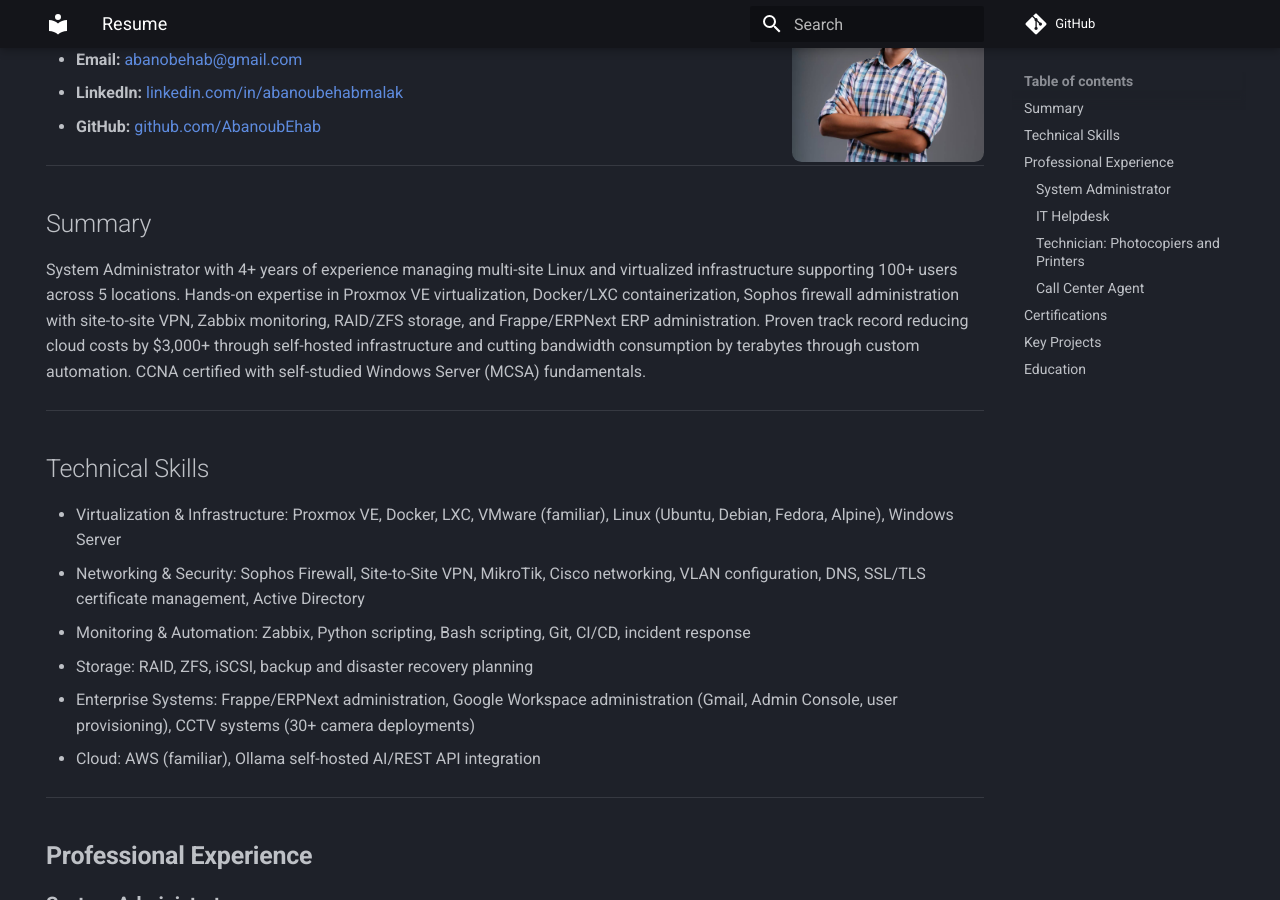
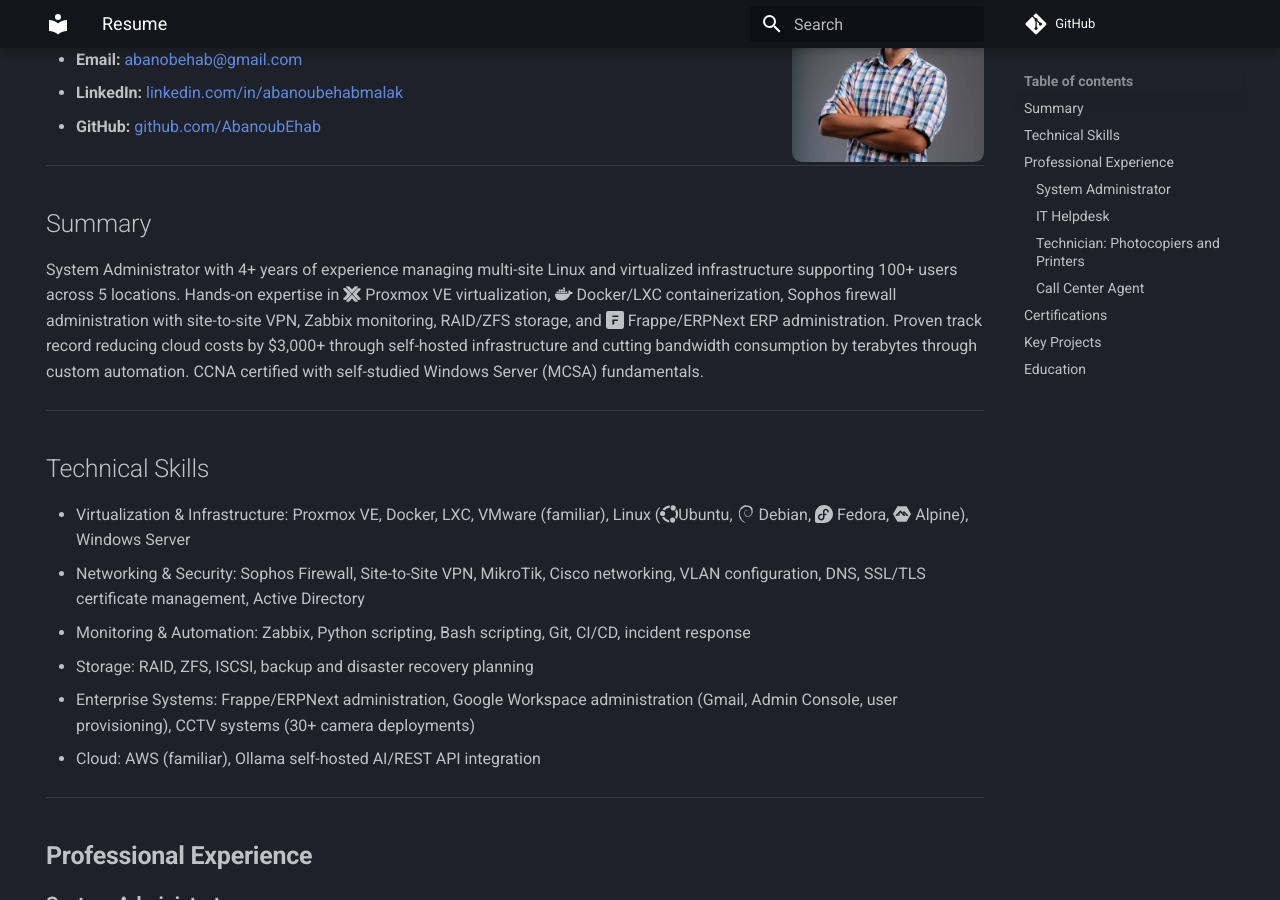
Before and after one commit to AbanoubEhab/AbanoubEhab.github.io, an MkDocs documentation site: the page built from docs/index.md, in a window 1280 px wide and 900 px high, scrolled down 256 px. Built offline with MkDocs 1.6.1 and Material for MkDocs 9.7.7, drawn with Linux system fonts in a browser that asks for light colours; comment, search, counter and statistics services are not loaded; some of the changed lines change nothing that is shown.

Commit message:
add icons

```diff
--- a/docs/index.md
+++ b/docs/index.md
@@ -18,9 +18,9 @@
 ## Summary
 
 System Administrator with 4+ years of experience managing multi-site Linux and virtualized
-infrastructure supporting 100+ users across 5 locations. Hands-on expertise in Proxmox VE
-virtualization, Docker/LXC containerization, Sophos firewall administration with site-to-site VPN,
-Zabbix monitoring, RAID/ZFS storage, and Frappe/ERPNext ERP administration. Proven track record
+infrastructure supporting 100+ users across 5 locations. Hands-on expertise in :simple-proxmox: Proxmox VE
+virtualization, :simple-docker: Docker/LXC containerization, Sophos firewall administration with site-to-site VPN,
+Zabbix monitoring, RAID/ZFS storage, and :simple-frappe: Frappe/ERPNext ERP administration. Proven track record
 reducing cloud costs by $3,000+ through self-hosted infrastructure and cutting bandwidth
 consumption by terabytes through custom automation. CCNA certified with self-studied Windows
 Server (MCSA) fundamentals.
@@ -28,12 +28,12 @@
 ---
 ## Technical Skills
 
-- Virtualization & Infrastructure: Proxmox VE, Docker, LXC, VMware (familiar), Linux (Ubuntu,
-Debian, Fedora, Alpine), Windows Server
+- Virtualization & Infrastructure: Proxmox VE, Docker, LXC, VMware (familiar), Linux (:simple-ubuntu:Ubuntu,
+:simple-debian: Debian, :simple-fedora: Fedora, :simple-alpinelinux: Alpine), Windows Server
 - Networking & Security: Sophos Firewall, Site-to-Site VPN, MikroTik, Cisco networking, VLAN
 configuration, DNS, SSL/TLS certificate management, Active Directory
 - Monitoring & Automation: Zabbix, Python scripting, Bash scripting, Git, CI/CD, incident response
-- Storage: RAID, ZFS, iSCSI, backup and disaster recovery planning
+- Storage: RAID, ZFS, ISCSI, backup and disaster recovery planning
 - Enterprise Systems: Frappe/ERPNext administration, Google Workspace administration (Gmail,
 Admin Console, user provisioning), CCTV systems (30+ camera deployments)
 - Cloud: AWS (familiar), Ollama self-hosted AI/REST API integration
@@ -102,7 +102,19 @@
 * Led cross-functional teams of 80+ people delivering network and systems infrastructure for
 large-scale live events:
 
-  * [Esports Summit(ESS)](https://www.linkedin.com/posts/abanoubehabmalak_esports-networking-infrastructure-activity-7392174317037506560-PRPq), [Red Bull Login](https://www.linkedin.com/posts/abanoubehabmalak_reflecting-on-the-journey-of-bringing-red-activity-7260039753117417472-dXez), [IAC Final 2022](https://www.linkedin.com/posts/arabhardware%2Enet_iac2022-iac2022-esports-activity-7005652485398794241-5ibR), [WarPros](https://www.linkedin.com/posts/ahmed-abdelaziz-563933130_im-so-glad-to-say-that-we-are-so-back-activity-7345831356850917376-mEnQ), [Sona’ay ELfawda](https://www.linkedin.com/posts/abanoubehabmalak_at-gamers-lounge-we-believe-in-transforming-activity-7277409944042115072-Kqwk), [Proseed](https://www.linkedin.com/posts/hashemalborno_esports-gamingindustry-activity-7114504284402036738-1WJB), [Campus Cultch](https://www.linkedin.com/posts/hashemalborno_esports-gamerslounge-gaming-activity-6995698318609661953-UVu1)
+
+<div class="grid cards" markdown>
+
+- [Esports Summit(ESS)](https://www.linkedin.com/posts/abanoubehabmalak_esports-networking-infrastructure-activity-7392174317037506560-PRPq)
+- :simple-redbull: [Red Bull Login](https://www.linkedin.com/posts/abanoubehabmalak_reflecting-on-the-journey-of-bringing-red-activity-7260039753117417472-dXez)
+- [IAC Final 2022](https://www.linkedin.com/posts/arabhardware%2Enet_iac2022-iac2022-esports-activity-7005652485398794241-5ibR)
+- [WarPros](https://www.linkedin.com/posts/ahmed-abdelaziz-563933130_im-so-glad-to-say-that-we-are-so-back-activity-7345831356850917376-mEnQ)
+- [Sona’ay ELfawda](https://www.linkedin.com/posts/abanoubehabmalak_at-gamers-lounge-we-believe-in-transforming-activity-7277409944042115072-Kqwk)
+- [Proseed](https://www.linkedin.com/posts/hashemalborno_esports-gamingindustry-activity-7114504284402036738-1WJB)
+- [Campus Cultch](https://www.linkedin.com/posts/hashemalborno_esports-gamerslounge-gaming-activity-6995698318609661953-UVu1)
+
+
+</div>
 
 * Built a fully functional Linux-based [Linux Arcade Machine](https://www.linkedin.com/posts/ahmed-abdel-latif-03398036_esports-gaming-redbull-ugcPost-7305184887190220800--QCB).
 
--- a/mkdocs.yml
+++ b/mkdocs.yml
@@ -19,6 +19,11 @@
 
 markdown_extensions:
   - attr_list
+  - md_in_html
+  - pymdownx.emoji:
+      emoji_index: !!python/name:material.extensions.emoji.twemoji
+      emoji_generator: !!python/name:material.extensions.emoji.to_svg
+
 
 
 extra:
```
